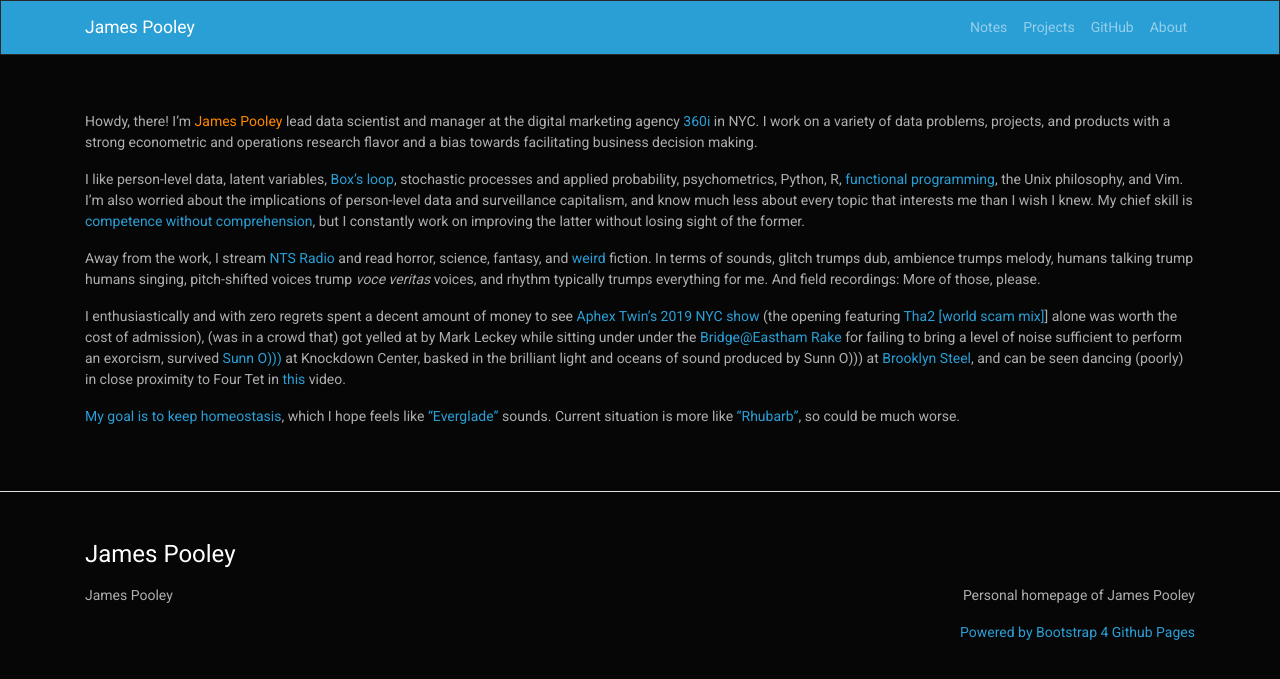
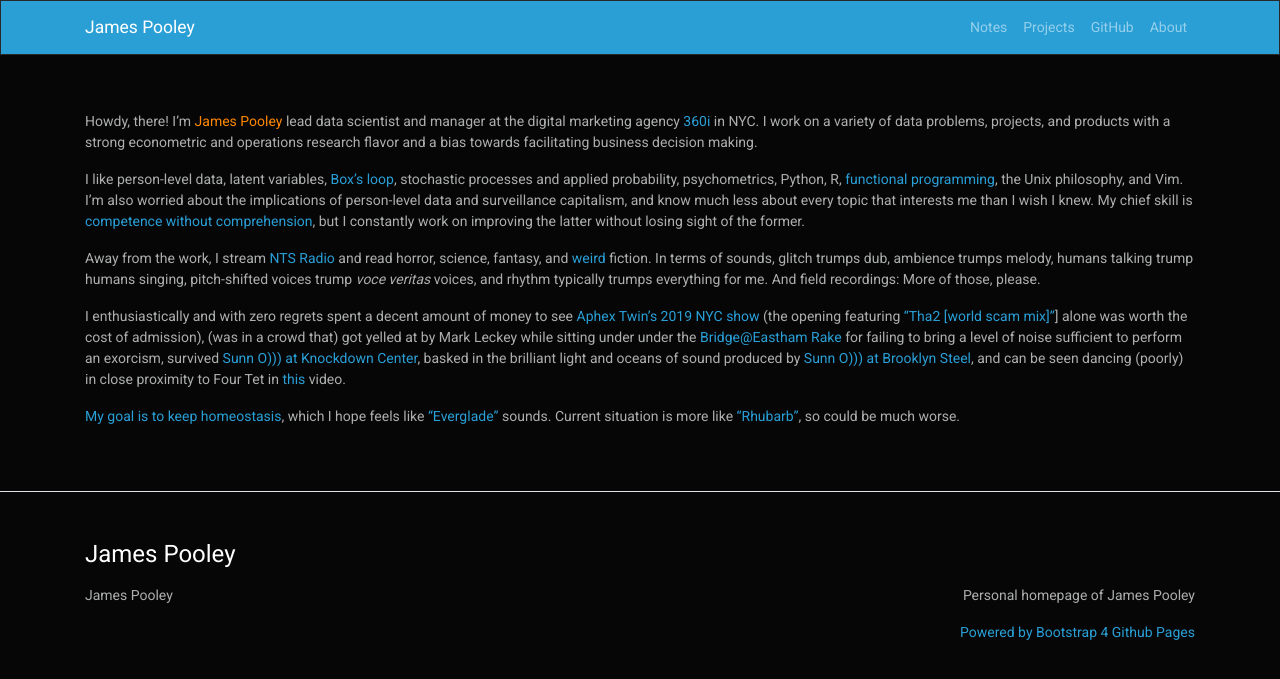
Before and after one commit to jamespooley/archived-jamespooley.github.io, a Jekyll site: the page built from about.md, in a window 1280 px wide. Shown: the top 679 px of the page. Built offline with Jekyll 4.4.1, drawn with Linux system fonts in a browser that asks for light colours; our own code applies the rules of GitHub Pages for plain Markdown files.

```diff
--- a/about.md
+++ b/about.md
@@ -26,13 +26,13 @@ _voce veritas_ voices, and  rhythm typically trumps everything for me. And field
 recordings: More of those, please.
 
 I enthusiastically and with zero regrets spent a decent amount of money
-to see [Aphex Twin's 2019 NYC show](https://www.artforum.com/music/sasha-frere-jones-on-aphex-twin-s-show-at-avant-gardener-79488) (the opening featuring [Tha2 \[world scam mix\]](https://soundcloud.com/user18081971/tha2-world-scam-mix)] alone was worth the cost of admission), (was in a crowd
+to see [Aphex Twin's 2019 NYC show](https://www.artforum.com/music/sasha-frere-jones-on-aphex-twin-s-show-at-avant-gardener-79488) (the opening featuring ["Tha2 \[world scam mix\]"](https://soundcloud.com/user18081971/tha2-world-scam-mix)] alone was worth the cost of admission), (was in a crowd
 that) got yelled at by Mark Leckey while sitting under
 under the [Bridge@Eastham Rake](https://www.youtube.com/watch?v=ZZ-BhuuCIUE)
 for failing to bring a level of noise sufficient to perform
-an exorcism, survived [Sunn O)))](https://www.youtube.com/watch?v=jyT4kJwn8G8)
-at Knockdown Center, basked in the brilliant light and oceans of sound produced by Sunn O)))
-at [Brooklyn Steel](https://www.youtube.com/watch?v=uCl1_fQy5Z8), and can be seen dancing
+an exorcism, survived [Sunn O))) at Knockdown Center](https://www.youtube.com/watch?v=jyT4kJwn8G8),
+basked in the brilliant light and oceans of sound produced by [Sunn O)))
+at Brooklyn Steel](https://www.youtube.com/watch?v=uCl1_fQy5Z8), and can be seen dancing
 (poorly) in close proximity to Four Tet in
 [this](https://www.youtube.com/watch?v=yWstd3jDZIs) video.
 
```
